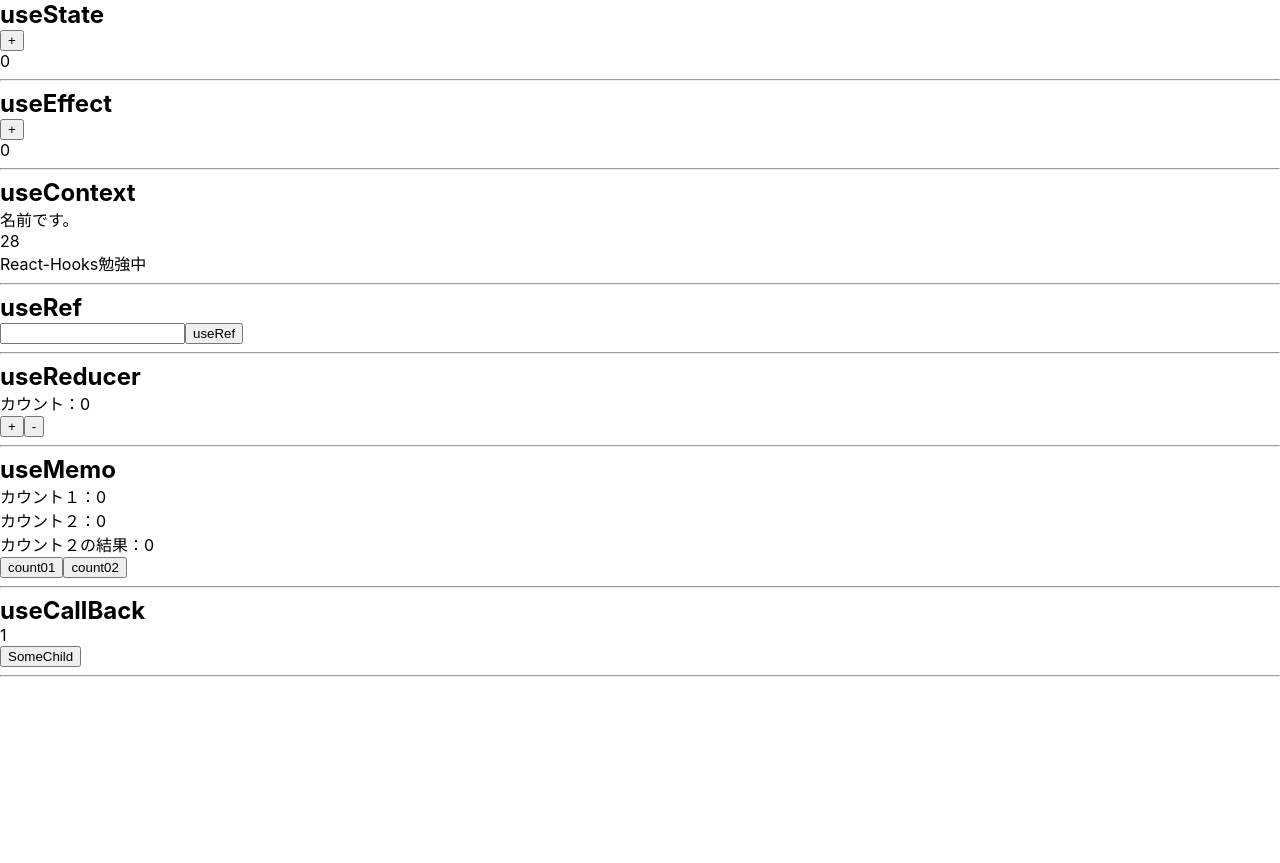
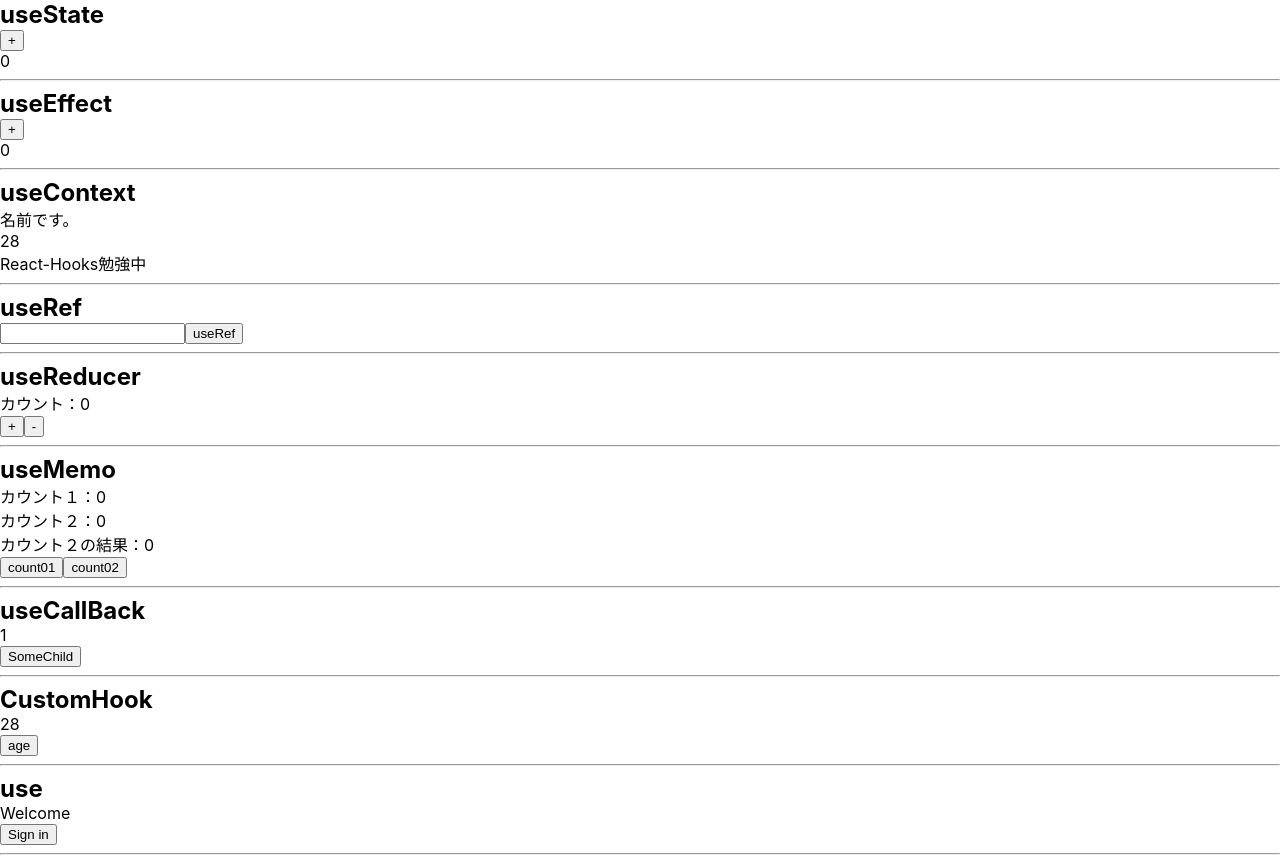
Before and after one commit to genta-t/react18-tutorial, a React (Create React App) app: page / in a window 1280 px wide. Before the commit the page ends 800 px from the top, so only its background shows below. Built offline with nearby package versions, Linux system fonts and the light colour scheme.

Commit message:
use完了だがあまり使う場面なさそう用意してあるuseContextなどのフックを使うと思う??

```diff
--- a/src/App.tsx
+++ b/src/App.tsx
@@ -1,3 +1,5 @@
+import { createContext } from 'react';
+import CustomHook from './components/CustomHook';
 import UseCallBack from './components/UseCallBack';
 import UseContext from './components/UseContext';
 import UseEffect from './components/UseEffect';
@@ -5,6 +7,10 @@ import UseMemo from './components/UseMemo';
 import UseReducer from './components/UseReducer';
 import UseRef from './components/UseRef';
 import UseState from './components/UseState';
+import Use from './components/items/Use';
+
+// useはあまり使わない？？サンプルではuseContextを使った。
+export const ThemeContext = createContext<string | null>(null);
 
 const App = () => {
   return (
@@ -16,6 +22,10 @@ const App = () => {
       <UseReducer />
       <UseMemo />
       <UseCallBack />
+      <CustomHook />
+      <ThemeContext.Provider value="dark">
+        <Use />
+      </ThemeContext.Provider>
     </>
   );
 }
--- /dev/null
+++ b/src/components/CustomHook.tsx
@@ -0,0 +1,18 @@
+import useLocalStorageAge from "./items/useLocalStorageAge";
+
+// 自作でhookが作れる
+
+const CustomHook = () => {
+  const [ age, setAge ] = useLocalStorageAge("age", 28);
+
+  return (
+    <>
+      <h2>CustomHook</h2>
+      <p>{age}</p>
+      <button onClick={() => setAge(80)}>age</button>
+      <hr />
+    </>
+  );
+}
+
+export default CustomHook;
--- a/src/components/UseCallBack.tsx
+++ b/src/components/UseCallBack.tsx
@@ -18,8 +18,8 @@ const UseCallBack = () => {
   return (
     <>
       <h2>useCallBack</h2>
-        <p>{counter}</p>
-        <SomeChild showCount={showCount} />
+      <p>{counter}</p>
+      <SomeChild showCount={showCount} />
       <hr />
     </>
   );
--- /dev/null
+++ b/src/components/items/Use.tsx
@@ -0,0 +1,44 @@
+import { useContext, ReactNode } from "react";
+import { ThemeContext } from "../../App";
+
+// useはあまり使わない？？サンプルではuseContextを使った。
+const Use = () => {
+  return (
+    <>
+      <h2>use</h2>
+      <Panel title="Welcome">
+        <Button show={true}>Sign in</Button>
+        <Button show={false}>Log in</Button>
+      </Panel>
+      <hr />
+    </>
+  );
+}
+
+export default Use;
+
+const Panel = ({ title, children } : { title: string; children: ReactNode }) => {
+  const theme = useContext(ThemeContext);
+  const className = 'panel-' + theme;
+
+  return (
+    <section className={className}>
+      <p>{title}</p>
+      {children}
+    </section>
+  )
+}
+
+const Button = ({ show, children } : { show: boolean; children: ReactNode }) => {
+  const theme = useContext(ThemeContext);
+  const className = 'button-' + theme;
+  if (show) {
+    return  (
+      <button className={className}>
+        {children}
+      </button>
+    )
+  }
+
+  return null;
+}
--- /dev/null
+++ b/src/components/items/useLocalStorageAge.ts
@@ -0,0 +1,20 @@
+import { useEffect, useState } from "react";
+
+const useLocalStorageAge = (key: string, defaultValue: number) => {
+  const [ value, setValue ] = useState(() => {
+    const jsonValue = window.localStorage.getItem(key);
+    if (jsonValue !== null) return JSON.parse(jsonValue); //jsonValueがあれば28という値を復元する
+    return defaultValue;
+  });
+
+  useEffect(() => {
+    window.localStorage.setItem(key, JSON.stringify(value));
+  }, [ value, setValue ])
+// この特定のuseEffectフックは、valueまたはsetValueが変更されるたびに実行されます。これは、useEffectの第二引数として配列[value, setValue]が渡されているためです。
+// フック内部の処理は、window.localStorage.setItem(key, JSON.stringify(value));という一行です。これは、valueをJSON形式の文字列に変換し、それをローカルストレージに保存します。キーはkey変数の値となります。
+// つまり、このuseEffectフックは、valueまたはsetValueが変更されるたびに、valueの現在の値をローカルストレージに保存します。これにより、ページのリロードやブラウザの再起動後でもvalueの値を保持することができます。
+
+  return [ value, setValue ];
+};
+
+export default useLocalStorageAge;
--- a/src/index.tsx
+++ b/src/index.tsx
@@ -4,6 +4,7 @@ import './index.css';
 import App from './App';
 import reportWebVitals from './reportWebVitals';
 
+// useContext
 const containerData = {
   name: "名前です。",
   age: 28,
```
